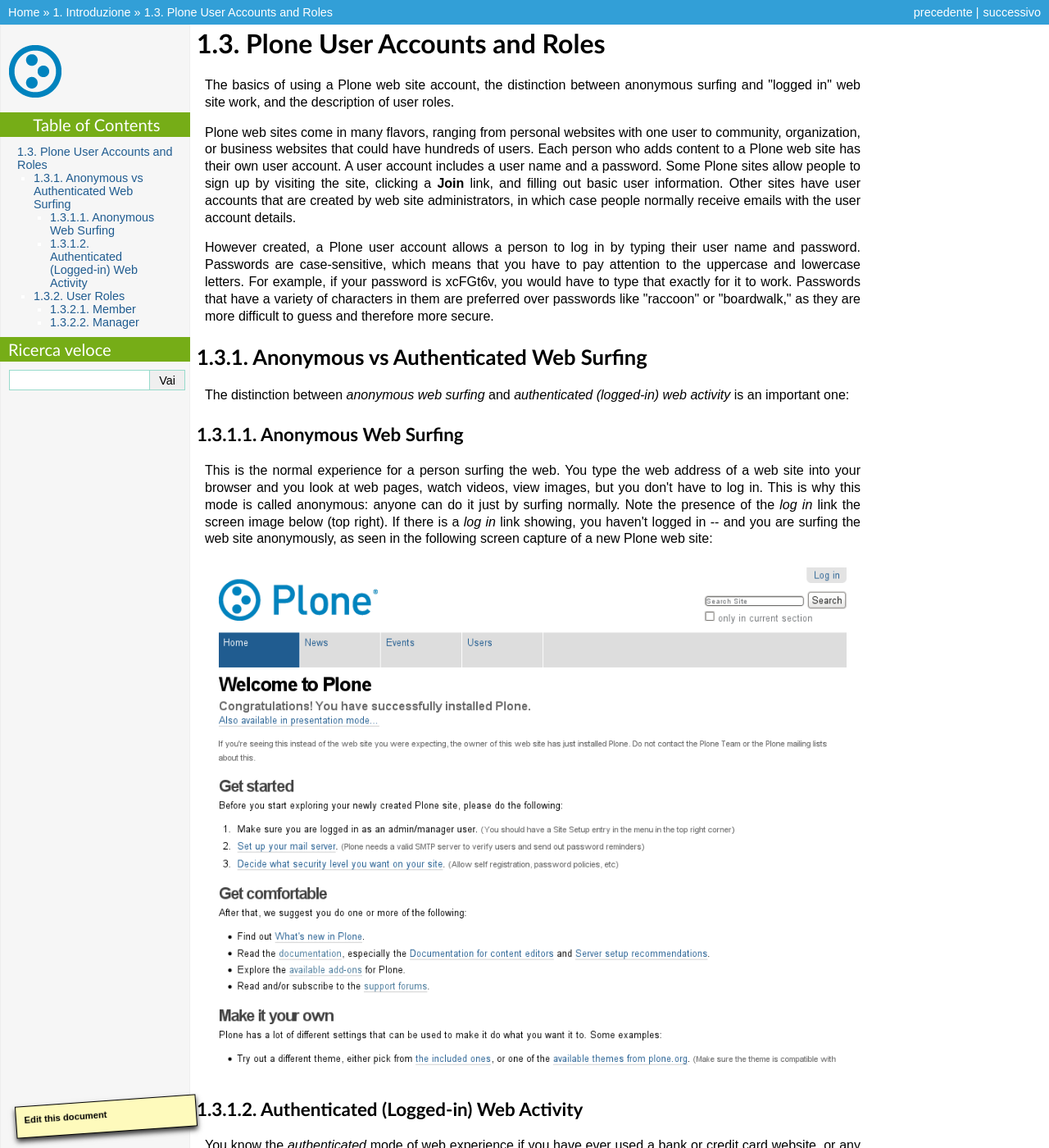
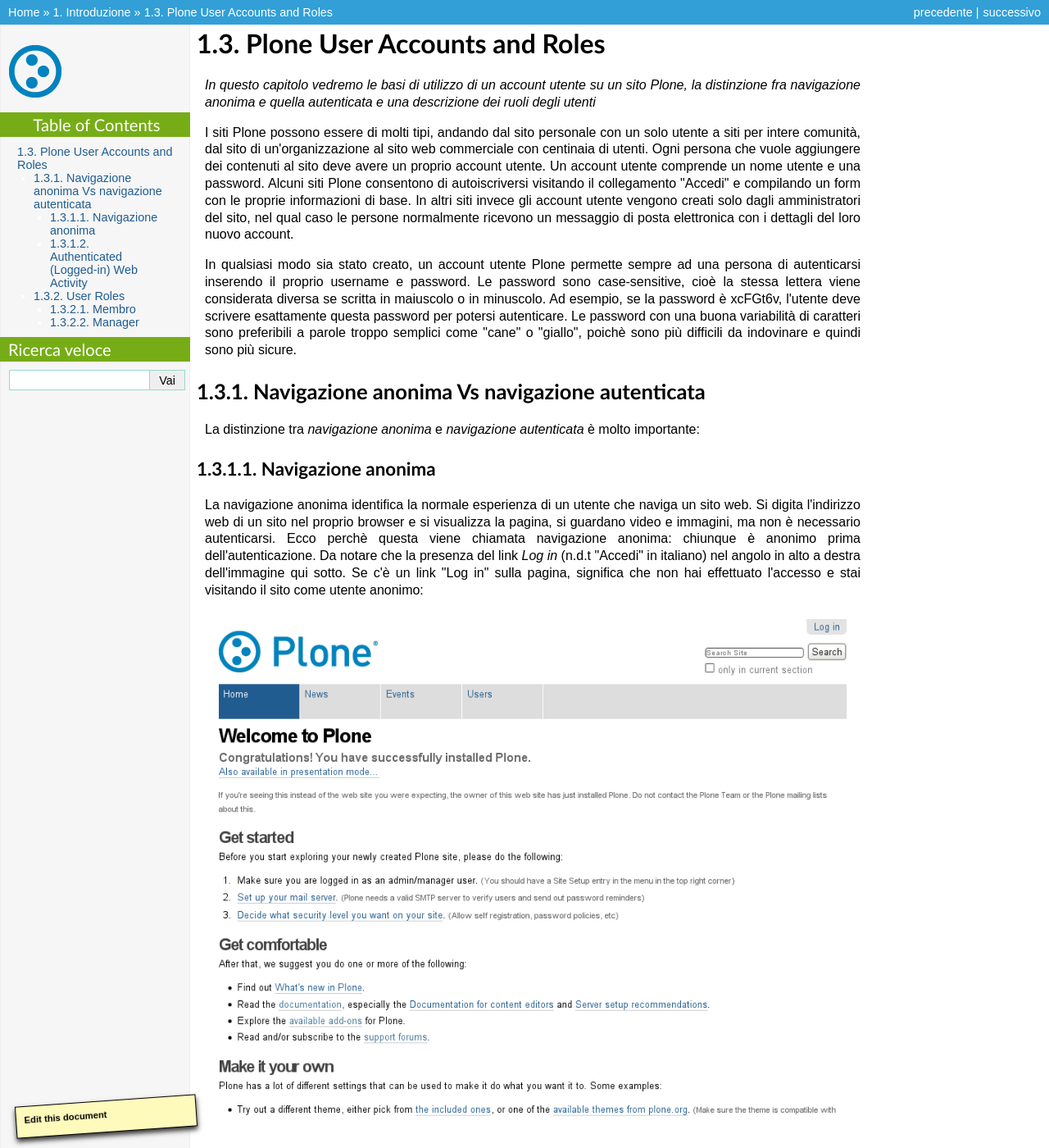
Before and after one commit to plone-it/collective.italiandocumentation, a Sphinx documentation site: the page built from source/introduction/user-accounts-and-roles.rst, in a window 1280 px wide and 1400 px high. Shown: the whole window at 82% size. Built offline with Sphinx 7.4.7, drawn with Linux system fonts in a browser that asks for light colours; some of the changed text lies outside the part shown.

Commit message:
Tradotta la sezione degli account utente

```diff
--- a/source/introduction/user-accounts-and-roles.rst
+++ b/source/introduction/user-accounts-and-roles.rst
@@ -1,46 +1,47 @@
 Plone User Accounts and Roles
 ==================================
 
-The basics of using a Plone web site account, the distinction between
-anonymous surfing and "logged in" web site work, and the description of
-user roles.
+*In questo capitolo vedremo le basi di utilizzo di un account
+utente su un sito Plone, la distinzione fra navigazione anonima
+e quella autenticata e una descrizione dei ruoli degli utenti*
 
-Plone web sites come in many flavors, ranging from personal websites
-with one user to community, organization, or business websites that
-could have hundreds of users. Each person who adds content to a Plone
-web site has their own user account. A user account includes a user name
-and a password. Some Plone sites allow people to sign up by visiting the
-site, clicking a **Join** link, and filling out basic user information.
-Other sites have user accounts that are created by web site
-administrators, in which case people normally receive emails with the
-user account details.
+I siti Plone possono essere di molti tipi, andando dal sito personale con un
+solo utente a siti per intere comunità, dal sito di un'organizzazione al sito
+web commerciale con centinaia di utenti. Ogni persona che vuole aggiungere dei
+contenuti al sito deve avere un proprio account utente. Un account utente
+comprende un nome utente e una password. Alcuni siti Plone consentono di
+autoiscriversi visitando il collegamento "Accedi" e compilando un form con le
+proprie informazioni di base.
+In altri siti invece gli account utente vengono creati solo dagli amministratori
+del sito, nel qual caso le persone normalmente ricevono un messaggio di posta
+elettronica con i dettagli del loro nuovo account.
 
-However created, a Plone user account allows a person to log in by
-typing their user name and password. Passwords are case-sensitive, which
-means that you have to pay attention to the uppercase and lowercase
-letters. For example, if your password is xcFGt6v, you would have to
-type that exactly for it to work. Passwords that have a variety of
-characters in them are preferred over passwords like "raccoon" or
-"boardwalk," as they are more difficult to guess and therefore more
-secure.
+In qualsiasi modo sia stato creato, un account utente Plone permette sempre
+ad una persona di autenticarsi inserendo il proprio username e password.
+Le password sono case-sensitive, cioè la stessa lettera viene considerata
+diversa se scritta in maiuscolo o in minuscolo. Ad esempio, se la password è
+xcFGt6v, l'utente deve scrivere esattamente questa password per potersi
+autenticare. Le password con una buona variabilità di caratteri sono
+preferibili a parole troppo semplici come "cane" o "giallo", poichè sono
+più difficili da indovinare e quindi sono più sicure.
 
-Anonymous vs Authenticated Web Surfing
---------------------------------------
+Navigazione anonima Vs navigazione autenticata
+----------------------------------------------
 
-The distinction between *anonymous web surfing* and *authenticated
-(logged-in) web activity* is an important one:
+La distinzione tra *navigazione anonima* e *navigazione autenticata*
+è molto importante:
 
-Anonymous Web Surfing
+Navigazione anonima
 ~~~~~~~~~~~~~~~~~~~~~
 
-This is the normal experience for a person surfing the web. You type the
-web address of a web site into your browser and you look at web pages,
-watch videos, view images, but you don't have to log in. This is why
-this mode is called anonymous: anyone can do it just by surfing
-normally. Note the presence of the *log in* link the screen image below
-(top right). If there is a *log in* link showing, you haven't logged in
--- and you are surfing the web site anonymously, as seen in the
-following screen capture of a new Plone web site:
+La navigazione anonima identifica la normale esperienza di un utente che
+naviga un sito web. Si digita l'indirizzo web di un sito nel proprio browser
+e si visualizza la pagina, si guardano video e immagini, ma non è necessario
+autenticarsi. Ecco perchè questa viene chiamata navigazione anonima: chiunque
+è anonimo prima dell'autenticazione. Da notare che la presenza del link *Log in*
+(n.d.t "Accedi" in italiano) nel angolo in alto a destra dell'immagine qui
+sotto. Se c'è un link "Log in" sulla pagina, significa che non hai
+effettuato l'accesso e stai visitando il sito come utente anonimo:
 
 .. figure:: ../_static/plonemain3.0anon.png
    :align: center
@@ -49,22 +50,22 @@
 Authenticated (Logged-in) Web Activity
 ~~~~~~~~~~~~~~~~~~~~~~~~~~~~~~~~~~~~~~
 
-You know the *authenticated* mode of web experience if you have ever
-used a bank or credit card website, or any other website that involved a
-user account. A bank web site will let you view your account
-information, fill out information forms, transfer funds, and do other
-actions, but only after you have logged in. A Plone web site is not much
-different, except that you can do more sophisticated things. Compare the
-screen image below, captured after a user called "John Smith" has logged
-in. Near the top right you see links for John Smith's name and a log out
-link. There is another important difference you see after logging in --
-the main area in the middle now has a green header strip with tabs. This
-sort of header strip is present when a user has rights to change an area
-of the website. John Smith has the user rights to change this main area.
-The tabs in the green header strip for the main area will vary somewhat,
-but you can count on it looking like a tabbed interface with this
-particular green color. In the following screen capture, user John Smith
-has logged into a new Plone web site:
+Avete già avuto esperienza di *navigazione autenticata* se avete mai utilizzato
+un sito di una banca o di pagamenti con carte di credito, o qualsiasi altro
+sito che preveda l'utilizzo di un account. Un sito di una banca ad esempio vi
+permette di vedere le informazioni del vostro account, di riempire dei form,
+di trasferire dei fondi e altri tipi di operazioni, ma tutto questo solo dopo
+aver effettuato l'accesso. Un sito Plone non è molto differente, ad eccezione
+del fatto che si possono fare cose più sofisticate. Dai un'occhiata all'immagine
+qui sotto, catturata dopo che un utente "John Smith" ha effettuato l'accesso.
+Vicino all'angolo in alto a destra, puoi vedere il link con il nome di
+John Smith e un link di uscita. Un'altra differenza importante che si nota
+quando si è autenticati è che nell'area principale al centro c'è una barra
+verde con dei tab (o linguette). Questa specie di striscia di testa è presente
+quando un utente ha i permessi per modificare quest'area. I tab nella striscia
+verde potrebbero variare, ma dovrebbe sempre avere questo aspetto e questo
+caratteristico colore verde. Nella seguente immagine, l'utente John Smith si è
+autenticato in un nuovo sito Plone:
 
 .. figure:: ../_static/plonemain3.0loggedin.png
    :align: center
@@ -73,66 +74,68 @@
 User Roles
 ----------
 
-Equally important is the distinction between different user roles on a
-Plone web site. To illustrate the simplest case, let's consider two user
-roles, one called *member* and the other called *manager*. Consider the
-different rights or "power" of these two roles:
+Su un sito Plone è altrettanto importante la distinzione dei diversi ruoli
+degli utenti. Per illustrare il caso più semplice, consideriamo due ruoli
+utente: *membro* e *manager*. Vediamo i diversi
+permessi o "poteri" di questi due ruoli:
 
-Member
+Membro
 ~~~~~~
 
--  has a user account, so can log in
--  can add content, but only in specific areas, and can't change
-   anything outside of this area; often users are given a "home area,"
-   to treat as personal space where they can add content.
--  can not publish content so that it is visible to the anonymous web
-   surfer, even content which they added; a person with manager role
-   must approve content for publishing
+- ha un account utente, quindi può autenticarsi
+- può aggiungere contenuti, ma solo in aree specifiche, e non può modificare
+  niente al di fuori di queste aree; spesso agli utenti viene assegnata
+  un'area "home" da utilizzare come uno spazio personale dove possono
+  aggiungere contenuti.
+- non può pubblicare un contenuto per renderlo visibile all'esterno, nemmeno i
+  contenuti che ha creato; un utente con il ruolo di manager deve approvare
+  il contenuto per poterlo pubblicare
 
 Manager
 ~~~~~~~
 
--  has a user account, so can log in
--  can add content anywhere and has the power to change anything
--  can publish any content
+- ha un account utente, quindi può autenticarsi
+- può aggiungere contenuti ovunque e ha il potere di modificare qualunque cosa
+- può pubblicare qualsiasi contenuto
 
-When you get your new account on a Plone web site, you should be given
-information indicating where you have the right to add content, after
-you have logged in. After logging in, if you go to a folder where you
-have rights, you'll see a header strip that has a green color with tabs
-for *contents*, *view*, *edit*, rules**, and *sharing*:
+Quando ottieni il tuo nuovo account su un sito Plone, ti dovrebbero fornire
+tutte le informazioni che indicano dove hai il diritto di aggiungere
+contenuti. Dopo aver effettuato l'accesso, se vai in una cartella in cui hai
+i permessi adeguati, vedrai una striscia di intestazione che ha il tipico
+colore verde con le schede per *Contenuti*, *Visualizza*, *Modifica*, *Regole*,
+e *Condivisione*:
 
 .. figure:: ../_static/editstriptabs.png
    :align: center
    :alt:
 
-You'll be able to explore to find the differences between these tabs,
-but here are descriptions to help you start:
+Potrai navigare per scoprire di persona le differenze tra questi tab,
+ma ecco qui qualche indicazione per aiutarti a cominciare:
 
--  *Contents* - shows a list of items in a folder
--  *View* - shows the view an anonymous web surfer would see
--  *Edit* - shows a panel for changing a view
--  *Rules* - shows a panel for controlling how an item is created and
-   managed
--  *Sharing* - shows a panel for setting rights of other users to see or
-   edit content
+- *Contenuti* - mostra la lista dei contenuti in una cartella
+- *Visualizza* - mostra come un utente anonimo vede il contenuto corrente
+- *Modifica* - mostra un pannello per modificare il contenuto
+- *Regole* - mostra un pannello per gestire come un contenuto è creato
+  e gestito
+- *Condivisione* - mostra un pannello per impostare i permessi degli altri
+  utenti per vedere e modificare il contenuto
 
-You also see menus in the lower part of the green header strip,
-*Display, Add new..., and State*:
+Puoi inoltre vedere i menu nella parte finale della barra verde, *Vista*,
+*Aggiungi...* e  *Stato*:
 
 .. figure:: ../_static/editstripmenus.png
    :align: center
    :alt:
 
-Explore these also. Here are basic descriptions of these menus:
+Esplora anche questi menu. Ecco qualche indicazione per partire:
 
--  *Display* - shows menu choices for setting the display type (list
-   view, summary view, etc.)
--  *Add new...* - shows menu choices for adding content items (images,
-   pages, folders, etc.)
--  *State* - shows menu choices for setting publication state (private,
-   public draft, public, etc.)
+- *Vista* - mostra il menu per sciegliere il tipo di visualizzazione (vista
+  tabellare, vista riassuntiva, etc..)
+- *Aggiungi...* - mostra il menu per aggiungere nuovi contenuti (immagini,
+  pagine, cartelle, etc...)
+- *Stato* - mostra il menu per modificare lo stato di pubblicazione (privato,
+  bozza, pubblicato, etc..)
 
-These menus and tabs will offer the main ways you interact with Plone.
-You will become very familiar with them as you learn more about managing
-a Plone-powered website.
+Questi menu e tab sono il modo principale per interagire con Plone.
+Diventerai molto familiare con essi quando imparerai di più su come gestire
+un sito Plone.
```
